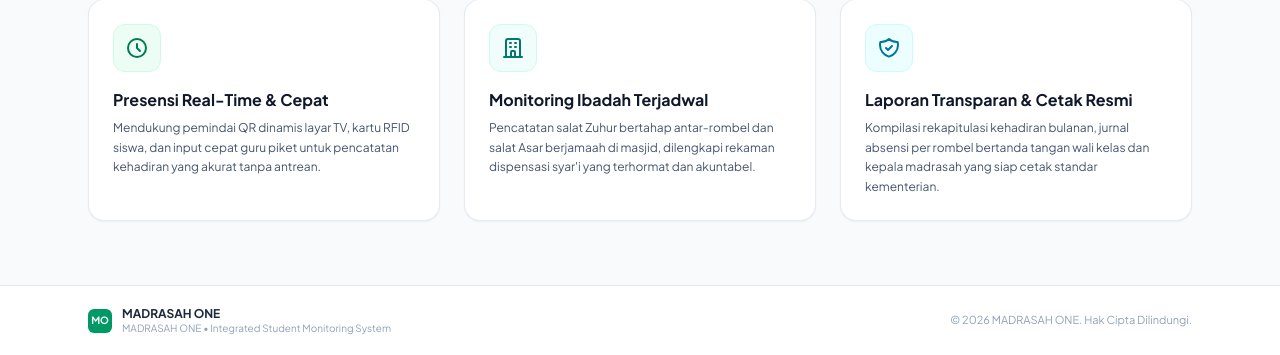
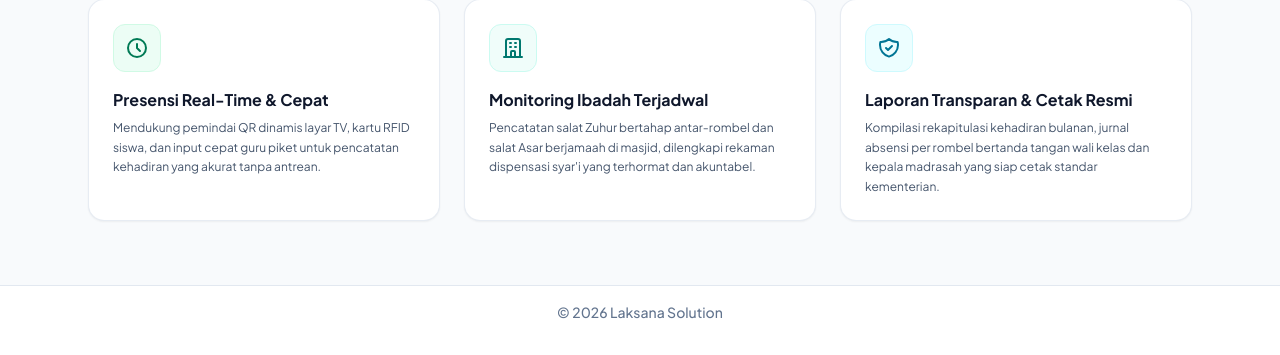
Before and after one commit to wibi89-sys/absen_man, a Laravel app: page /login in a window 1280 px wide. Shown: the part 809-1164 px from the top of the page. After the commit the page ends 1128 px from the top, so only its background shows below. Run offline with Laravel 12, Linux system fonts and the light colour scheme; data comes from the database, SQL or seed files in the repository; style sheets or scripts are compiled from the project's sources; some libraries are stand-ins or nearby versions.

Commit message:
fix(footer): simplify footer to centered copyright Laksana Solution

```diff
--- a/resources/views/auth/login.blade.php
+++ b/resources/views/auth/login.blade.php
@@ -359,21 +359,10 @@
         </div>
     </section>
 
-    <!-- FOOTER INSTITUSIONAL (COMPACT & CLEAN ON MOBILE) -->
-    <footer class="bg-white border-t border-slate-200 py-3.5 sm:py-5 text-xs text-slate-500">
-        <div class="max-w-6xl mx-auto px-4 sm:px-6 flex flex-col sm:flex-row items-center justify-between gap-2 sm:gap-4">
-            <div class="flex items-center gap-2.5">
-                <div class="w-6 h-6 rounded-md bg-emerald-600 text-white font-bold text-[10px] flex items-center justify-center shadow-xs shrink-0">
-                    MO
-                </div>
-                <div>
-                    <p class="font-bold text-slate-800 text-xs truncate max-w-[220px] sm:max-w-none">{{ $schoolSetting->school_name }}</p>
-                    <p class="text-[10px] text-slate-400 hidden sm:block">MADRASAH ONE &bull; Integrated Student Monitoring System</p>
-                </div>
-            </div>
-            <div class="text-center sm:text-right text-[10px] sm:text-[11px] text-slate-400">
-                <p>&copy; {{ date('Y') }} {{ $schoolSetting->school_name }}. Hak Cipta Dilindungi.</p>
-            </div>
+    <!-- FOOTER -->
+    <footer class="bg-white border-t border-slate-200 py-4 text-center text-xs text-slate-500">
+        <div class="max-w-6xl mx-auto px-4 sm:px-6">
+            <p class="text-xs sm:text-sm text-slate-500 font-medium">&copy; {{ date('Y') }} Laksana Solution</p>
         </div>
     </footer>
 </body>
--- a/resources/views/layouts/app.blade.php
+++ b/resources/views/layouts/app.blade.php
@@ -372,6 +372,11 @@
                     {{ $slot ?? '' }}
                     @yield('content')
                 </div>
+
+                <!-- Footer -->
+                <footer class="py-4 text-center text-xs text-slate-400 border-t border-slate-200/60 pb-20 md:pb-4">
+                    &copy; {{ date('Y') }} Laksana Solution
+                </footer>
             </main>
 
             <!-- Mobile Bottom Navigation Bar (Modern Compact 56px) -->
```
